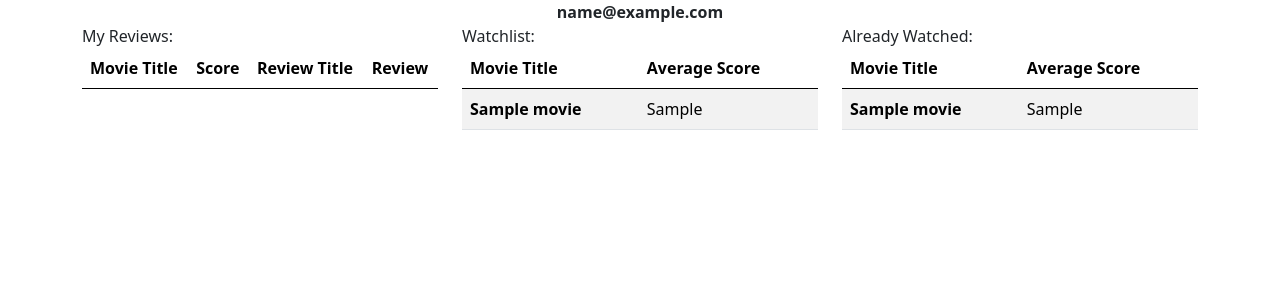
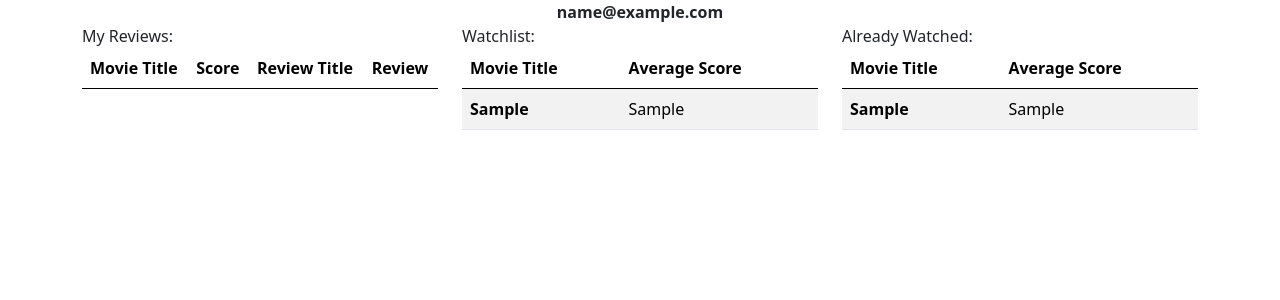
Before and after one commit to willbelcher/CS4750_moviedb_proj, a Django app: template mainapp/templates/mainapp/home.html in a window 1280 px wide. Shown: the part 56-356 px from the top of the page. Run offline with Django 5.2, Linux system fonts and the light colour scheme; the template is opened without the code that fills it: most values are stand-ins (such as "Sample title", 1, 10 or a date in 2020); lists and menus that the app fills with data are empty; parts of the project's set-up code (start-up, migrations or seed data) failed here and were passed over.

Commit message:
home page updated

```diff
--- a/mainapp/db_utils.py
+++ b/mainapp/db_utils.py
@@ -118,12 +118,12 @@
 
 def get_watchlist(email, limit=25):
     with connection.cursor() as cursor:
-        cursor.execute("SELECT * FROM watchlist JOIN movie WHERE email =%s LIMIT %s", [email, limit])
+        cursor.execute("SELECT * FROM watchlist NATURAL JOIN movie WHERE email =%s LIMIT %s", [email, limit])
         return cursor.fetchall()
 
 def get_watched(email, limit=25):
     with connection.cursor() as cursor:
-        cursor.execute("SELECT * FROM watched JOIN movie WHERE email =%s LIMIT %s", [email, limit])
+        cursor.execute("SELECT * FROM watched NATURAL JOIN movie WHERE email =%s LIMIT %s", [email, limit])
         return cursor.fetchall()
 
 def add_review(movie_id, email, score, title, written_review):
--- a/mainapp/templates/mainapp/home.html
+++ b/mainapp/templates/mainapp/home.html
@@ -54,8 +54,8 @@
                 <tbody>
                 {% for movie in watchlist %}
                         <tr>
-                            <th scope ="row">{{ movie }}</th>
-                            <td>{{ movie.2 }}</td>
+                            <th scope ="row">{{ movie.2 }}</th>
+                            <td>{{ movie.4 }}</td>
                         </tr>
                 {% endfor %}
                 </tbody>
@@ -76,8 +76,8 @@
                 <tbody>
                 {% for movie in watched %}
                         <tr>
-                            <th scope ="row">{{ movie }}</th>
-                            <td>{{ movie.2 }}</td>
+                            <th scope ="row">{{ movie.2 }}</th>
+                            <td>{{ movie.4 }}</td>
                         </tr>
                 {% endfor %}
                 </tbody>
```
